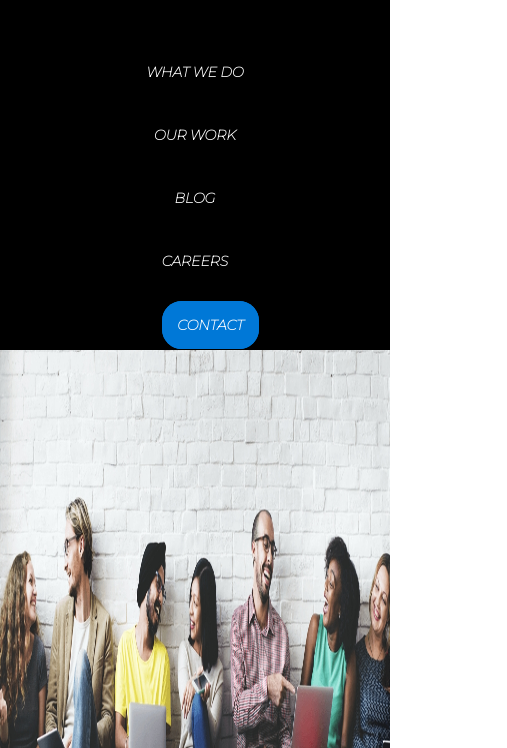
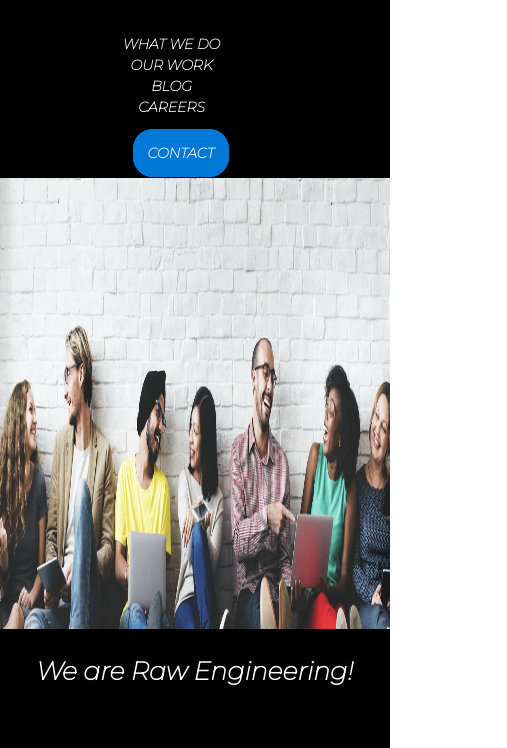
Before and after one commit to umeshmore45/RAW-CAREERS, a plain HTML site: page index.html in a window 390 px wide. Shown: the part 96-844 px from the top of the page, 507 px wide, since content can reach past the window. Drawn offline with Linux system fonts and the light colour scheme.

Commit message:
width fix

```diff
--- a/style/index.css
+++ b/style/index.css
@@ -452,7 +452,7 @@ i {
     display: flex;
     flex-direction: column;
     width: 100%;
-    height: 125vh;
+    height: 105vh;
   }
 
   .box11 img {
@@ -484,7 +484,7 @@ i {
   }
 
   .navigation-bar {
-    width: 100%;
+    width: 70%;
     padding-left: 30%;
   }
 
@@ -492,19 +492,21 @@ i {
     display: block;
     text-decoration: none;
     color: white;
+
     margin-left: 0vw;
-    margin-top: 5vh;
+
     width: 40%;
     text-align: center;
   }
 
   .navigation-item {
-    margin-top: 5vh;
+    margin-top: 3vh;
+
     text-align: center;
     display: block;
     text-decoration: none;
     color: white;
-    width: 40%;
+    width: 20%;
   }
   .navigation-item a {
     text-decoration: none;
```
